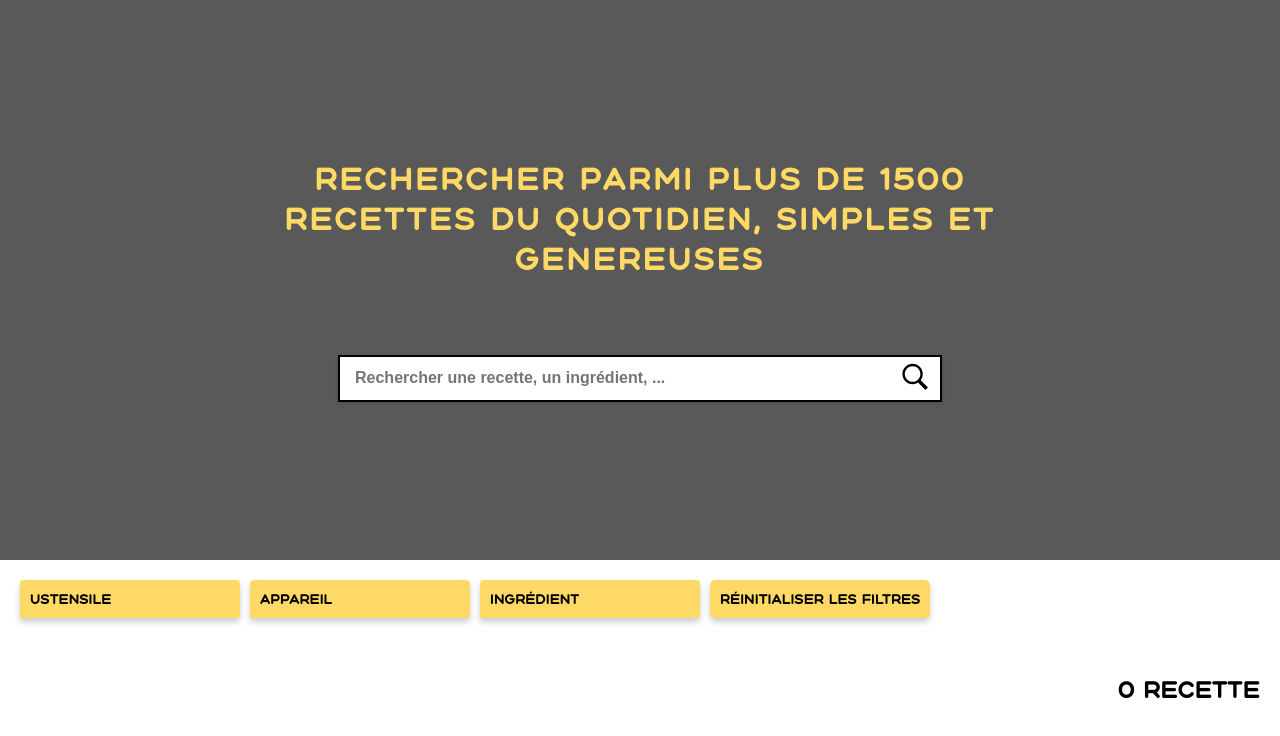
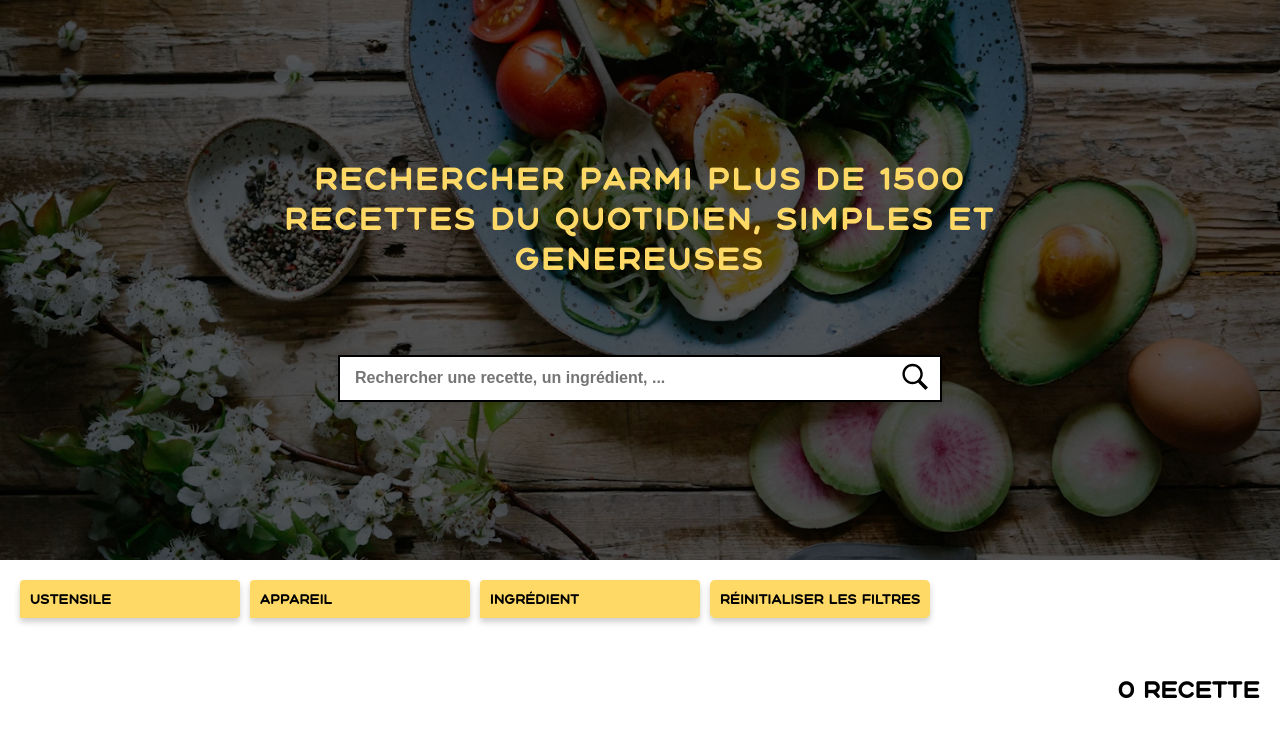
Before and after one commit to YGachot/SupDeCuisine, a website: page index.html in a window 1280 px wide. Drawn offline with Linux system fonts and the light colour scheme; no server answers.

Commit message:
correction image

```diff
--- a/styles/styles.css
+++ b/styles/styles.css
@@ -1,7 +1,7 @@
 /* HEADER */
 
 .image-background{
-    background-image: url('/images/recette2/photo-1490645935967-10de6ba17061.avif');
+    background-image: url('/images/Recettes/photo-1490645935967-10de6ba17061.avif');
     position: relative;
     width: 100%;
     height: 70vh;
```
